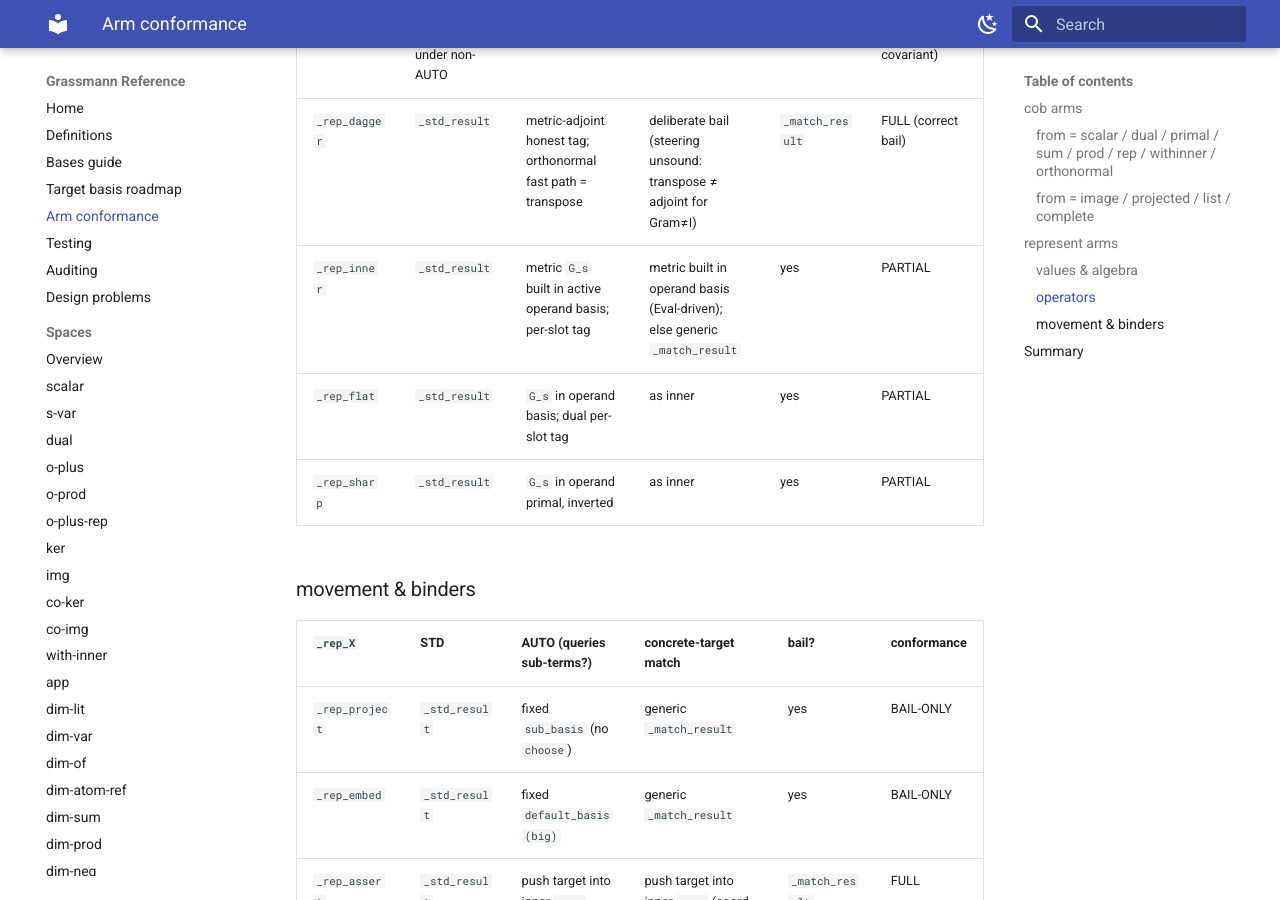
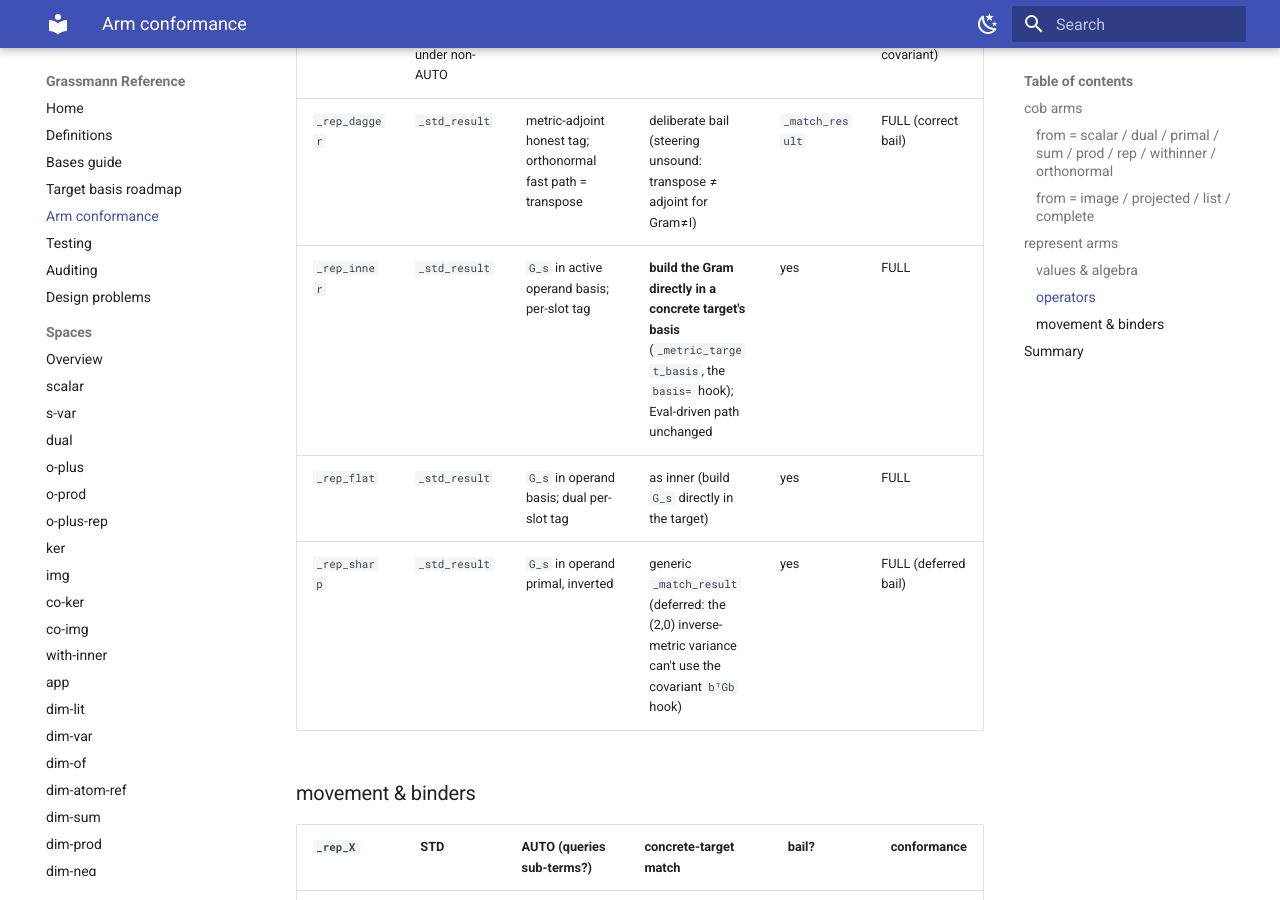
Before and after one commit to wraith1995/Grassmann, an MkDocs documentation site: the page built from docs/arm-conformance.md, in a window 1280 px wide and 900 px high, scrolled down 6755 px. Built offline with MkDocs 1.6.1 and Material for MkDocs 9.7.7, drawn with Linux system fonts in a browser that asks for light colours; some of the changed text lies outside the part shown.

Commit message:
docs: arm-conformance — roadmap #2 done (Inner/Flat metric-in-target; Sharp deferred)
Inner/Flat now build the Gram directly in a concrete target's basis (FULL); Sharp deferred (the
(2,0) inverse-metric variance can't use the covariant bᵀGb hook — keeps the correct bail).

```diff
--- a/docs/arm-conformance.md
+++ b/docs/arm-conformance.md
@@ -123,9 +123,9 @@ specializing would need an injectivity gate.
 | `_rep_pinv_apply` | `_std_result` | honest `_inverse_apply_basis` tag | **operand-steer** (PinvOp): steer f's dom slot; metric branch bail | `_match_result` | FULL |
 | `_rep_solve_apply` | `_std_result`; STD-forces operands under non-AUTO | AUTO byte-identical | force-default + `_match_result` | yes | FULL (correct bail — SolveOp not basis-covariant) |
 | `_rep_dagger` | `_std_result` | metric-adjoint honest tag; orthonormal fast path = transpose | deliberate bail (steering unsound: transpose ≠ adjoint for Gram≠I) | `_match_result` | FULL (correct bail) |
-| `_rep_inner` | `_std_result` | metric `G_s` built in active operand basis; per-slot tag | metric built in operand basis (Eval-driven); else generic `_match_result` | yes | PARTIAL |
-| `_rep_flat` | `_std_result` | `G_s` in operand basis; dual per-slot tag | as inner | yes | PARTIAL |
-| `_rep_sharp` | `_std_result` | `G_s` in operand primal, inverted | as inner | yes | PARTIAL |
+| `_rep_inner` | `_std_result` | `G_s` in active operand basis; per-slot tag | **build the Gram directly in a concrete target's basis** (`_metric_target_basis`, the `basis=` hook); Eval-driven path unchanged | yes | FULL |
+| `_rep_flat` | `_std_result` | `G_s` in operand basis; dual per-slot tag | as inner (build `G_s` directly in the target) | yes | FULL |
+| `_rep_sharp` | `_std_result` | `G_s` in operand primal, inverted | generic `_match_result` (deferred: the (2,0) inverse-metric variance can't use the covariant `bᵀGb` hook) | yes | FULL (deferred bail) |
 
 ### movement & binders
 
@@ -163,8 +163,10 @@ SolveOp aren't basis-covariant); `orthonormal → *` cob (re-coordinates); `Imag
    / fused cases bail). `_rep_neval_lam` is **deferred-by-design** (the target can't safely key the
    sub-Program memo — a `Basis` isn't guaranteed hashable). Pre-existing, out-of-scope: a `diff`/
    free-label eval has a basis-honesty gap in the diff/LLam lowering (steering correctly bails on it).
-2. **Metric-in-target** — `_rep_inner`/`_flat`/`_sharp`: when called standalone with a concrete target
-   (no operand `basis=`), build the Gram directly in the target basis.
+2. **Metric-in-target — DONE for `_rep_inner`/`_rep_flat`** (build the Gram directly in a concrete
+   target's basis via the `basis=` hook; STD/AUTO byte-identical). `_rep_sharp` is **deferred** — it
+   is the (2,0) inverse metric, whose components in a target basis are an inverse-transposed
+   transform the covariant `bᵀ·G·b` hook can't produce; it keeps the correct standard build + bail.
 3. **Structured movement targets** — `_rep_tuple_embed`/`_tuple_project` (build the constant map in
    per-block target bases via `_split_target_components`); `_rep_llam` (bind vars in the target's
    domain slots + push the codomain into the body); `_rep_project`/`_embed` (steer the realized
```
